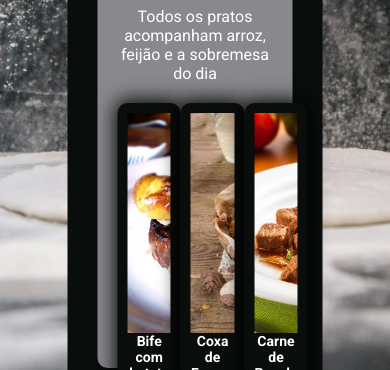
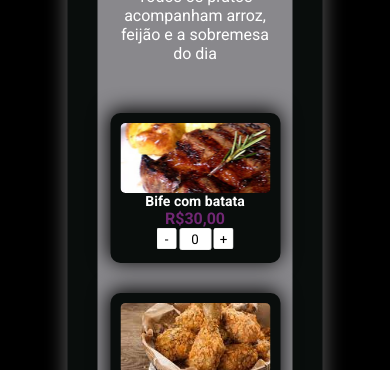
Before and after one commit to IsaqueBatist/Bootcamp-ProjetoMenu, a plain HTML site: page index.html in a window 390 px wide. Shown: the part 408-778 px from the top of the page. Drawn offline with nearby package versions, Linux system fonts and the light colour scheme.

Commit message:
Responsividade

```diff
--- a/calc.js
+++ b/calc.js
@@ -16,7 +16,7 @@ function calc() {
     var price = input.getAttribute('data-price')
     var quant = input.value
     if (quant != 0) {
-      resp.innerHTML += `<li>Prato: ${prato} Preço unitário: ${formater.format(price)} - Quantidade ${quant} - Total ${formater.format(Number(price) * Number(quant))} <br>`
+      resp.innerHTML += `<li>Prato: ${prato}, Preço unitário: ${formater.format(price)} - Quantidade ${quant} - Total ${formater.format(Number(price) * Number(quant))} <br>`
       total += Number(price) * Number(quant)
     }
   }
--- a/css/style.css
+++ b/css/style.css
@@ -6,6 +6,8 @@
   padding: 0;
   font-family: Roboto;
   color: white;
+  transition: width 0.4s, height 0.4s;
+  transition-timing-function: ease;
 }
 
 :root {
@@ -21,9 +23,8 @@
   --sombra5: #090D0C79;
 }
 
-body {
+body,  html {
   background: black url('../imagens/cores.jpg') no-repeat;
-  background-position: center top;
   background-size: cover;
   height: 100vh;
   position: relative;
@@ -47,11 +48,7 @@ body {
   padding: 30px;
   border-radius: 10px;
   width: 50vw;
-
-  margin-top: 300px;
-
-
-
+  margin-top: 250px;
 }
 
 .main-title1 {
@@ -63,9 +60,10 @@ body {
 .main {
   background-color: var(--cor2);
   padding: 20px;
-  height: 370px;
+  height: 390px;
   border-radius: 10px;
   margin-bottom: 10px;
+
 }
 
 .main-title {
@@ -99,11 +97,13 @@ body {
   height: 200px;
   padding: 10px;
   overflow: hidden;
+  border-radius: 5px;
 }
 
 #coxa {
   background: url('../imagens/coxa.jpg');
   background-size: cover;
+
 }
 
 #panela {
@@ -193,3 +193,68 @@ input:focus {
 li {
   margin-left: 30px;
 }
+
+@media screen and (max-width:700px) {
+  * {
+    transform: w;
+  }
+
+  body, html {
+    background: black;
+    background-size: auto;
+    background-repeat: no-repeat;
+
+  }
+
+  .cards {
+    display: flex;
+    flex-direction: column;
+    align-items: center;
+  }
+
+  .card {
+    width: 150px;
+    height: 130px;
+    margin-top: 30px;
+  }
+
+  .main {
+    height: 640px;
+  }
+
+  .food {
+    height: 50px;
+  }
+
+  .container {
+    margin-top: 550px;
+    box-shadow: 0px 0px 20px 2px #ffffff54;
+
+  }
+
+  #bife {
+    background-position: center;
+  }
+
+  #coxa {
+    background-position: center;
+
+  }
+
+  #panela {
+    background-position: center;
+  }
+
+  #farofa {
+    background-position: center top;
+  }
+
+  #salada {
+    background-position: center;
+
+  }
+
+  #torresmo {
+    background-position: center;
+  }
+}
```
Also changed, not shown: index.html (+1 -1 lines).
